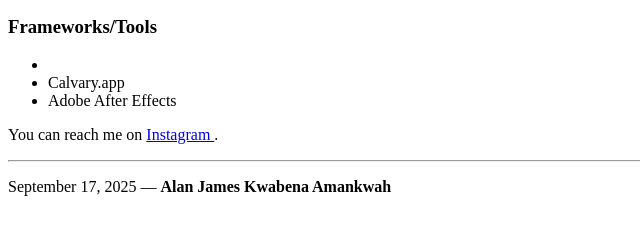
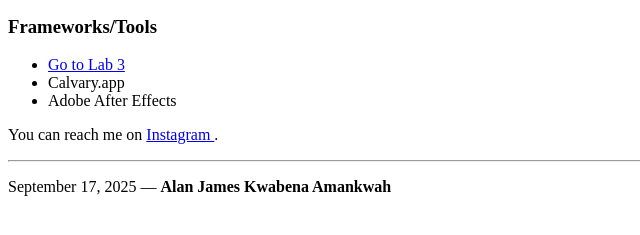
Before and after one commit to alanamankwah/alanamankwah, a plain HTML site: page index.html in a window 1280 px wide. Shown: the part 237-472 px from the top of the page, 0-640 px from the left. Drawn offline with Linux system fonts and the light colour scheme.

Commit message:
commit
Update index.html with Lab 3 link

```diff
--- a/index.html
+++ b/index.html
@@ -19,7 +19,7 @@
 
     <h3>Frameworks/Tools</h3>
     <ul>
-        <li> <a href=""target="_blank"></a></li>
+        <li> <a href="https://alanamankwah.github.io/lab3.html">Go to Lab 3</a></li>
         <li>Calvary.app</li>
         <li>Adobe After Effects</li>
     </ul>
```
